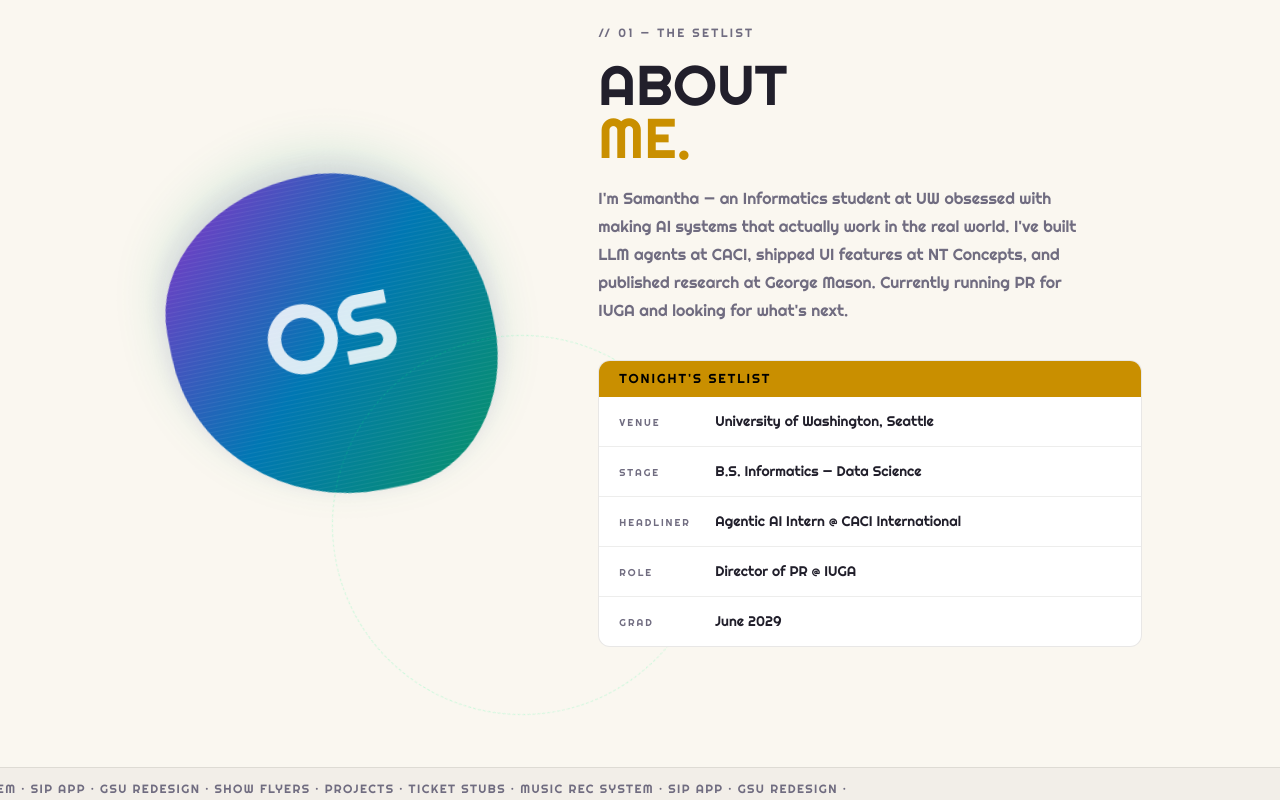
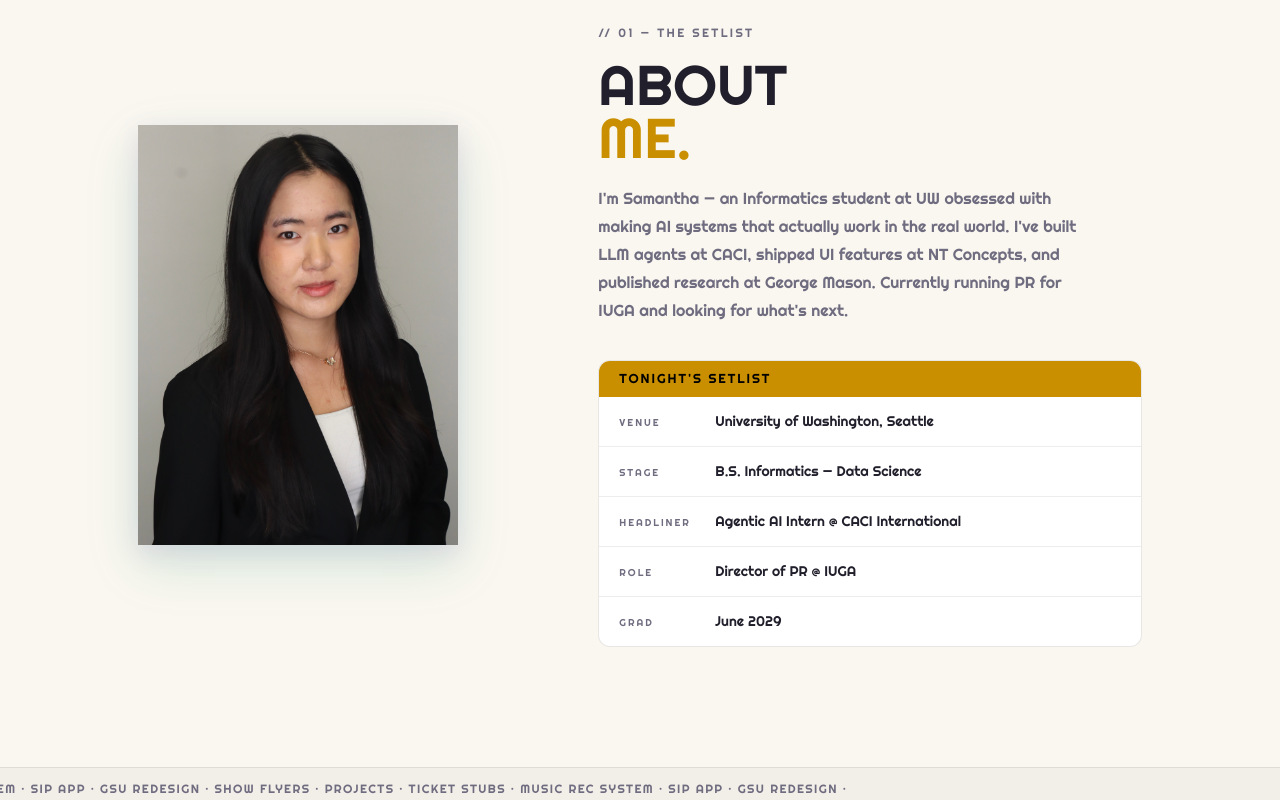
Before and after one commit to samanthaoh/my-portfolio, a React (Vite) app: page / in a window 1280 px wide. Shown: the part 940-1740 px from the top of the page. Built offline with nearby package versions, Linux system fonts and the light colour scheme.

Commit message:
Switch initials for headshot

```diff
--- a/src/App.tsx
+++ b/src/App.tsx
@@ -685,68 +685,24 @@
       >
         {/* Avatar blob */}
         <div
-          className={`fade-up ${inView ? "visible" : ""}`}
-          style={{
-            position: "relative",
-            display: "flex",
-            justifyContent: "center",
-          }}
-        >
-          <div
   style={{
     width: 320,
-              height: 320,
-              borderRadius: "60% 40% 30% 70% / 60% 30% 70% 40%",
-              animation: "blob-a 14s ease-in-out infinite",
-              background:
-                "linear-gradient(135deg, var(--green) 0%, var(--blue) 50%, var(--purple) 100%)",
-              display: "flex",
-              alignItems: "center",
-              justifyContent: "center",
+    height: 420,
     position: "relative",
     overflow: "hidden",
     boxShadow:
       "0 20px 50px rgba(10,148,99,0.16), 0 8px 24px rgba(137,49,201,0.12)",
   }}
 >
-            {/* Stylized initials */}
-            <div
-              style={{
-                fontFamily: "'Righteous', serif",
-                fontSize: 96,
-                color: "rgba(255,255,255,0.85)",
-                lineHeight: 1,
-                letterSpacing: "-0.02em",
-                zIndex: 1,
-              }}
-            >
-              SO
-            </div>
-            {/* Scan line effect */}
-            <div
+  <img
+    src="/headshot.jpg"
+    alt="Samantha Oh"
     style={{
       position: "absolute",
       inset: 0,
-                background:
-                  "repeating-linear-gradient(0deg, transparent, transparent 3px, rgba(255,255,255,0.06) 3px, rgba(255,255,255,0.06) 4px)",
-                pointerEvents: "none",
-              }}
-            />
-          </div>
-
-          {/* Decorative ring */}
-          <div
-            style={{
-              position: "absolute",
-              width: 380,
-              height: 380,
-              top: "50%",
-              left: "50%",
-              transform: "translate(-50%, -50%)",
-              border: "1px dashed rgba(0,255,136,0.2)",
-              borderRadius: "50%",
-              animation: "spin-slow 20s linear infinite",
-              pointerEvents: "none",
+      width: "100%",
+      height: "100%",
+      objectFit: "cover",
     }}
   />
 </div>
```
Also changed, not shown: public/headshot.jpg (added). Lines whose indentation alone changed are shown as unchanged.
